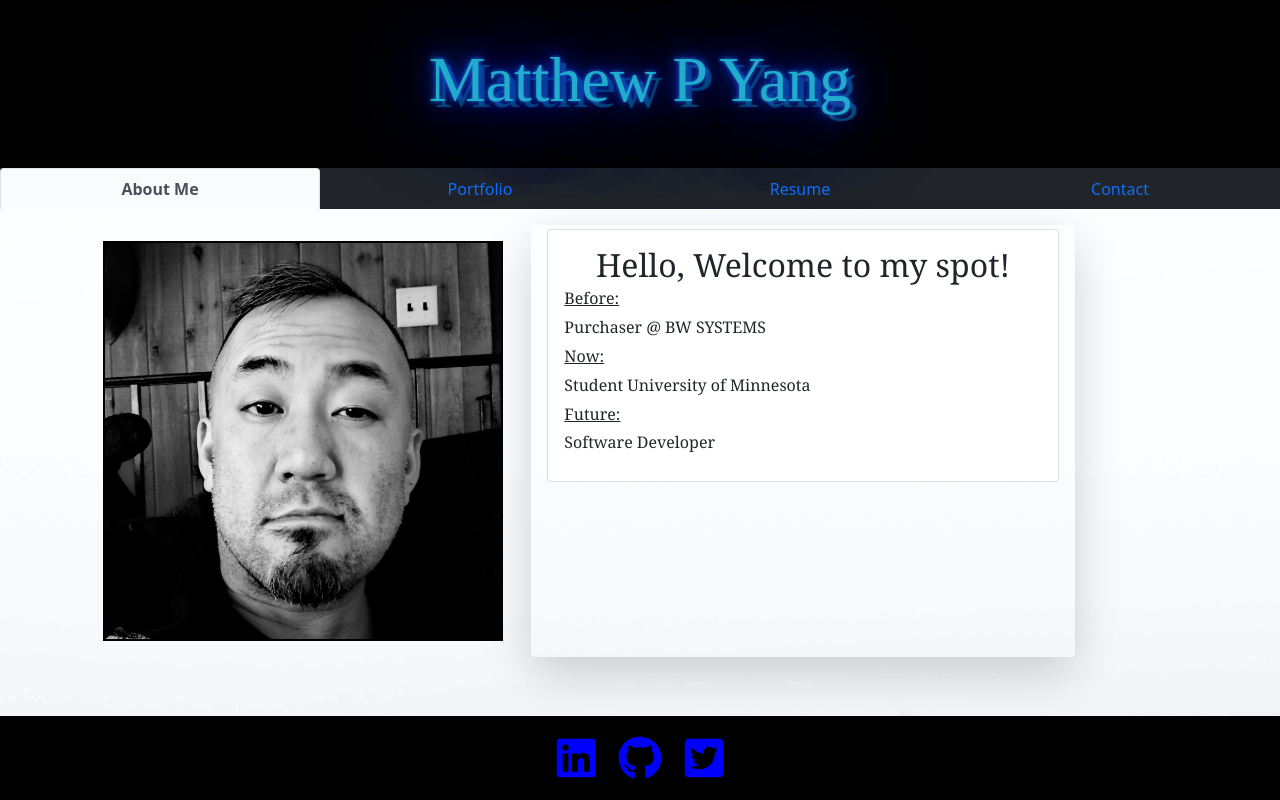
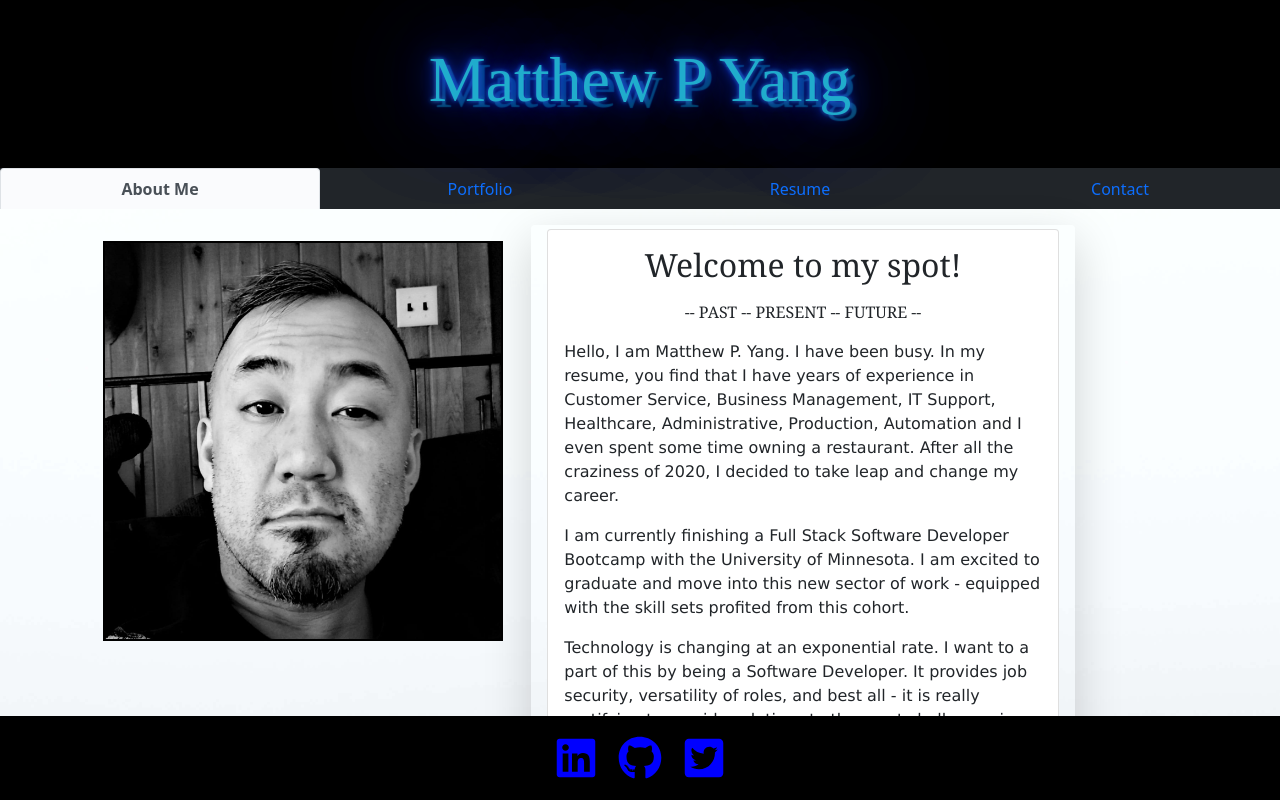
Before and after one commit to W3HT/react-portfolio, a React (Create React App) app: page / in a window 1280 px wide. Shown: the top 800 px of the page. Built offline with nearby package versions, Linux system fonts and the light colour scheme; a web font is replaced by a local one.

Commit message:
updated bio of aboutme, updated resume photo to scale to accordingly

```diff
--- a/src/components/Form/index.js
+++ b/src/components/Form/index.js
@@ -33,7 +33,7 @@ export default function Form() {
         }
     }
     return (
-        <div className="row mt-5 d-flex justify-content-center">
+        <div className="row mt-5 d-flex justify-content-center mb-5">
         <div className="col-sm-12 col-lg-5">
           <div className="card m-1">
             <div className="card-body">
@@ -66,7 +66,7 @@ export default function Form() {
     </div>
 
 
-        <div className="justify-content-center">
+        <div className="justify-content-center mb-5">
 
           <form className="form">
             <input
--- a/src/components/PortfolioContainer.js
+++ b/src/components/PortfolioContainer.js
@@ -30,7 +30,7 @@ export default function PortfolioContainer() {
 
   return (
     // <div style={{ backgroundImage:`url(${image})`}}
-      <div className="mb-15">
+      <div className="mb-5">
         {/* // TODO: Add a comment describing what we are passing as props */}
         <Title/>
         <NavTabs currentPage={currentPage} handlePageChange={handlePageChange} />
--- a/src/components/pages/AboutMe.js
+++ b/src/components/pages/AboutMe.js
@@ -10,7 +10,7 @@ export default function AboutMe() {
       {/* <div className="col-sm-12 col-lg-5 shadow-lg rounded">
           <div className="card m-1">
             <div className="card-body justify-content-start"> */}
-        <div className="col-sm-12 col-lg-5">
+        <div className="col-sm-12 col-lg-5 justify-content-center">
           <div className="card-body justifty-content-center">
             <img src={DislplayPhoto} alt="My Profile picuture"
               style={{
@@ -31,15 +31,23 @@ export default function AboutMe() {
         <div className="col-sm-12 col-lg-5 shadow-lg rounded">
           <div className="card m-1">
             <div className="card-body justify-content-end">
-              <h2 className="welcome-text text-center"> Hello, Welcome to my spot!</h2>
-                <div className="welcome-text line-space">
-                  <p><u>Before:</u></p>
-                  <p>Purchaser @ BW SYSTEMS</p>
-                  <p><u>Now:</u></p>
-                  <p>Student University of Minnesota</p>
-                  <p><u>Future:</u></p>
-                  <p>Software Developer</p>
-                  <p></p> <p></p>
+              <h2 className="welcome-text text-center"> Welcome to my spot!</h2>
+                <div className="welcome-text">
+                <p></p><p></p><p></p>
+                  <p className="text-center">
+
+                   -- PAST -- PRESENT -- FUTURE --
+
+                  </p>
+                  <p className="blog-text">
+                  Hello, I am Matthew P. Yang. I have been busy. In my resume, you find that I have years of experience in Customer Service, Business Management, IT Support, Healthcare, Administrative, Production, Automation and I even spent some time owning a restaurant. After all the craziness of 2020, I decided to take leap and change my career.
+                  </p>
+                  <p className="blog-text">
+                  I am currently finishing a Full Stack Software Developer Bootcamp with the University of Minnesota. I am excited to graduate and move into this new sector of work - equipped with the skill sets profited from this cohort.
+                  </p>
+                  <p className="blog-text">
+                  Technology is changing at an exponential rate. I want to a part of this by being a Software Developer. It provides job security, versatility of roles, and best all - it is really gratifying to provide solutions to the meet challenges in the world we live in.
+                  </p>
                 </div>
           </div>
         </div>
--- a/src/components/pages/Portfolio.js
+++ b/src/components/pages/Portfolio.js
@@ -31,7 +31,7 @@ export default function Portfolio() {
 
       <div className="row d-flex justify-content-center">
         {/* <div className="col-sm-12 col-lg-10"> */}
-        <div className="card m-5 col-sm-10  col-lg-6 shadow-lg p-3 mb-5 bg-body rounded ">
+        <div className="card m-5 col-sm-12 col-lg-6 shadow-lg p-3 mb-5 bg-body rounded ">
           <img src={HtmlPortfolio} atl="picture of my HTML Portfolio website" />
           <div className="card-body">
             <a href="https://w3ht.github.io/Portfolio/">
@@ -180,7 +180,7 @@ export default function Portfolio() {
         {/* </div> */}
 
         {/* <div className="col-sm-12 col-lg-10"> */}
-        <div className="card m-5 col-sm-10  col-lg-6 card-bottom shadow-lg p-3 mb-5 bg-body rounded">
+        <div className="card m-5 mb-5 col-sm-10  col-lg-6 card-bottom shadow-lg p-3 bg-body rounded">
           <img src={Budget} atl=" picture of my Budget Planner app" />
           <div className="card-body">
             <a href="https://w3ht-budget-tracker.herokuapp.com/">
--- a/src/components/pages/Resume.js
+++ b/src/components/pages/Resume.js
@@ -6,7 +6,7 @@ export default function Resume() {
   return (
     <div>
       <div className="mt-5">
-      <div className="row d-flex justifty-content-center">
+      <div className="row flex-container d-flex justifty-content-center">
         <div className="col-sm-12 col-lg-12 text-center">
           <a href="https://drive.google.com/file/d/1vVXl1YRGgRODMTg0nuJ7wfu144BEvox3/view?usp=sharing">
             Download Expanded Resume Here
@@ -17,12 +17,13 @@ export default function Resume() {
           <div className="col-sm-12 col-lg-12">
             <div>
               <img
+                className="file-image"
                 src={MyResume}
                 alt="My Resume picuture"
                 style={{
                   width: "auto",
                   height: "auto",
-                  display: "block",
+                  display: "flex",
                   marginLeft: "auto",
                   marginRight: "auto",
                   marginBottom: "200px",
--- a/src/index.css
+++ b/src/index.css
@@ -22,7 +22,7 @@ body {
     -moz-background-size: cover;
     -o-background-size: cover;
     background-size: cover;
-    height: 1000px;
+    height: 1200px;
 }
 .plain-text {
     text-shadow:whitesmoke 2px 2px !important;
@@ -33,7 +33,10 @@ body {
     flex-wrap: wrap;
     justify-content: space-between;
   }
+.blog-text {
+    font-family: Verdana, Geneva, Tahoma, sans-serif;
 
+}
 .shadow-text {
     color: gray;
     text-shadow:
@@ -109,19 +112,22 @@ body {
     padding: 0px 0px 50px 0px;
 
 }
-
+.file-image{
+    object-fit: contain;
+    max-width:100%;
+    }
 /* media queries max-width 768px/tabs-desktop */
 
 @media screen and (max-width: 768px) {
     body {
-        height: 1500px;
+        height: 2000px !important;
     }
 }
 
 /* media queries max-widet 400px/mobile */
 @media Screen and (max-width: 400px){
     body {
-        height: 300 px
+        height: 1500px !important
     }
     #footer-icons {
         font-size: 3em;
```
